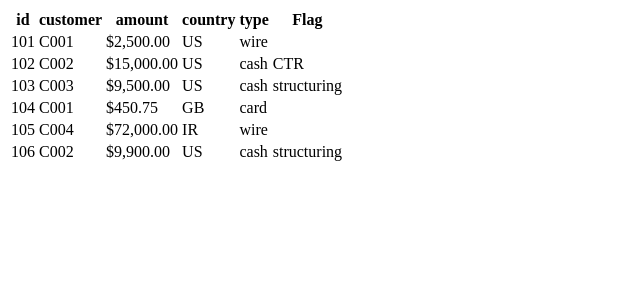
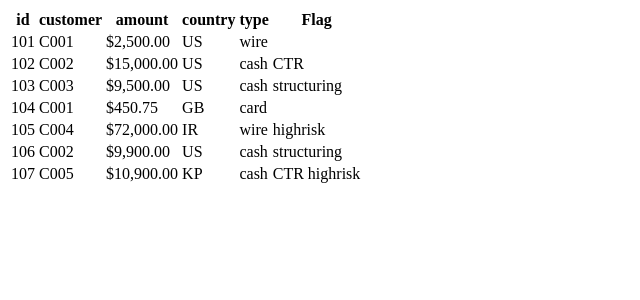
Before and after one commit to nsunderraj775/azure-python-upskilling, a Flask app: page /transactions in a window 1280 px wide. Shown: the top 300 px of the page, without its empty margins (0-640 px from the left). Run offline with Flask 3, Linux system fonts and the light colour scheme.

Commit message:
AML Monitor: M3 - high-risk country flag

```diff
--- a/aml-monitor/app.py
+++ b/aml-monitor/app.py
@@ -10,6 +10,8 @@ transaction = ([
 {"id": 104, "customer": "C001", "amount":   450.75, "country": "GB", "type": "card"},
 {"id": 105, "customer": "C004", "amount": 72000.00, "country": "IR", "type": "wire"},
 {"id": 106, "customer": "C002", "amount":  9900.00, "country": "US", "type": "cash"},
+{"id": 107, "customer": "C005", "amount": 10900.00, "country": "KP", "type": "cash"},
+
 
 ])
 
@@ -25,6 +27,12 @@ def is_structuring(txn):
     else:
         return False
 
+def is_highrisk(txn):
+    if txn["country"] in ("IR","KP"):
+        return True
+    else:
+        return False
+
 
 @app.route("/")
 def home():
@@ -36,7 +44,7 @@ def about():
 
 @app.route("/transactions")
 def transactions():
-    return render_template("transactions.html",transactions=transaction,format_money = format_money,is_ctr=is_ctr,is_structuring=is_structuring)
+    return render_template("transactions.html",transactions=transaction,format_money = format_money,is_ctr=is_ctr,is_structuring=is_structuring,is_highrisk=is_highrisk)
 
 if __name__ == "__main__":
     app.run(debug=True)
--- a/aml-monitor/templates/transactions.html
+++ b/aml-monitor/templates/transactions.html
@@ -14,7 +14,7 @@
 <td>{{ format_money(txn.amount) }}</td>
 <td>{{ txn.country }}</td>
 <td>{{ txn.type}}</td>
-<td>{% if is_ctr(txn) %}CTR{% endif %} {% if is_structuring(txn) %}structuring{% endif %}</td>
+<td>{% if is_ctr(txn) %}CTR{% endif %} {% if is_structuring(txn) %}structuring{% endif %}  {% if is_highrisk(txn) %}highrisk{% endif %} </td>
 </tr>
 {% endfor %}
 </table>
```
